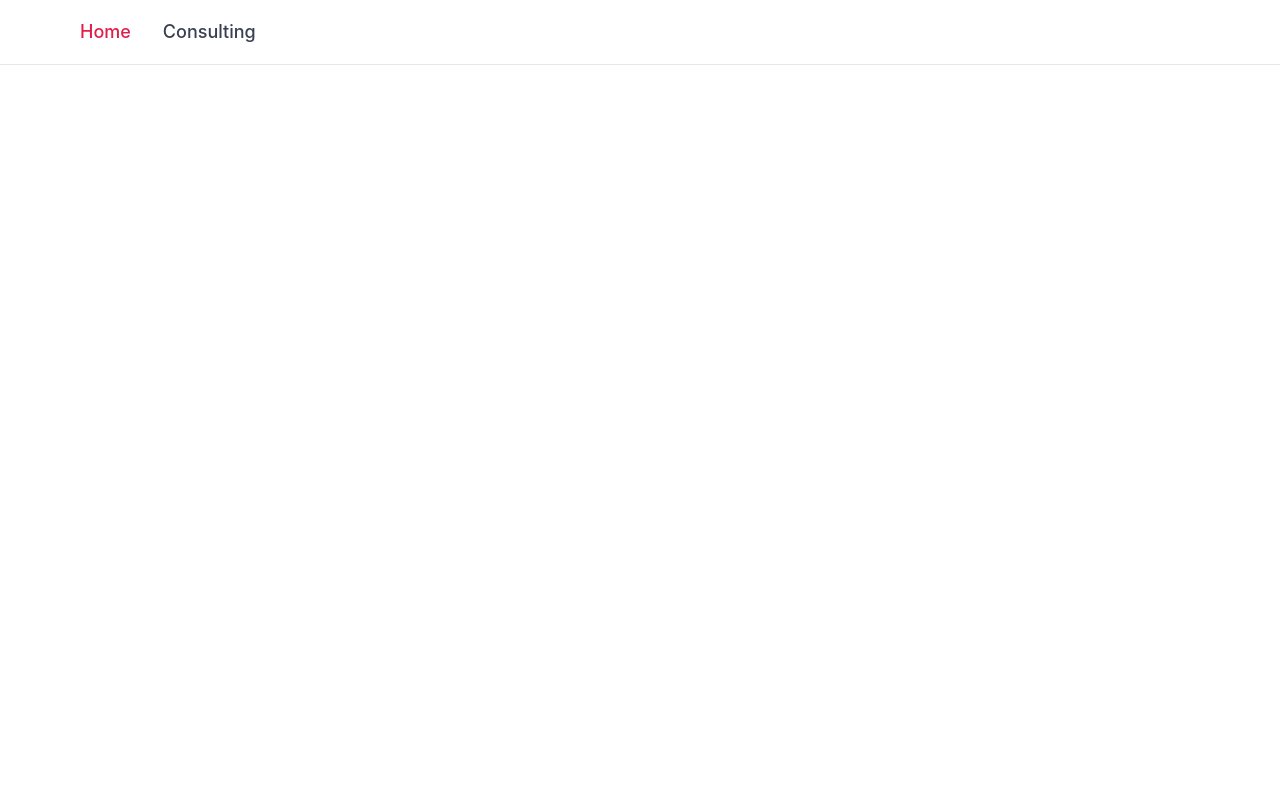
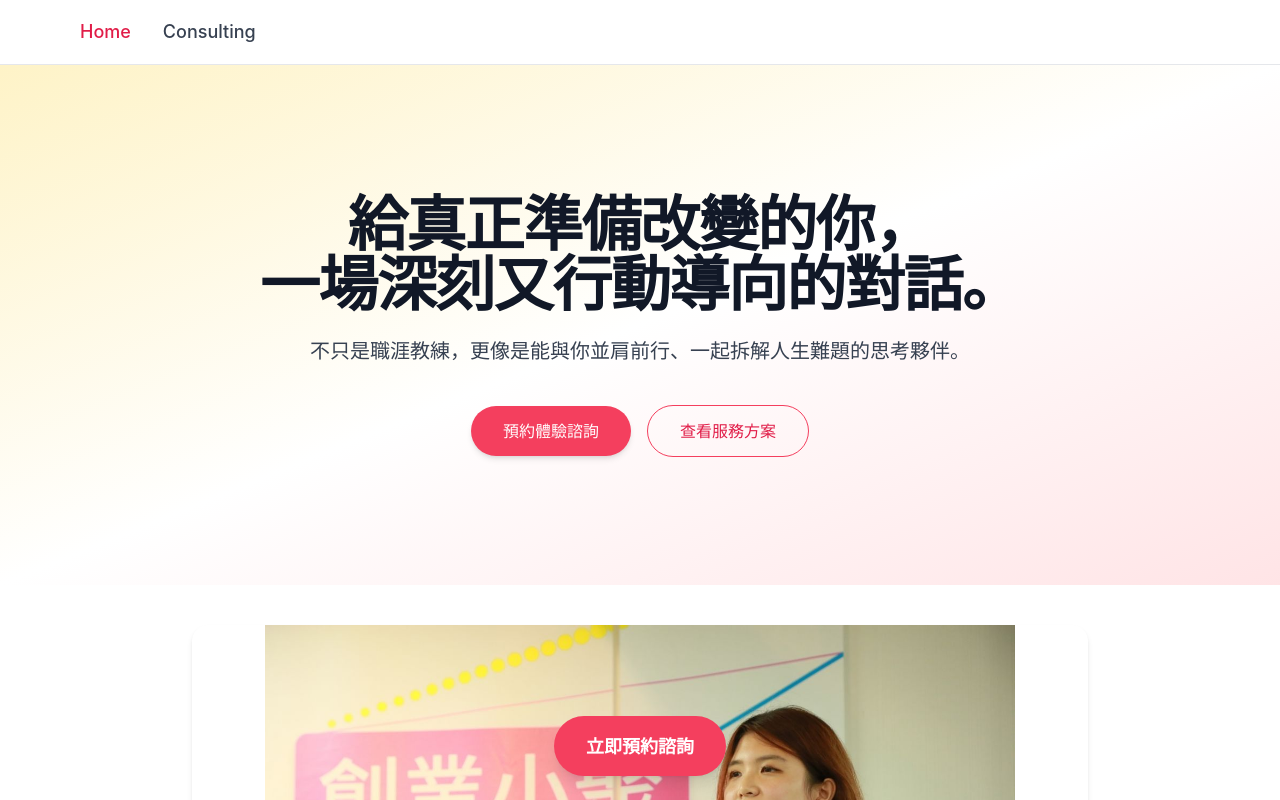
Before and after one commit to jocelinho/website, a React (Vite) app: page / in a window 1280 px wide. Shown: the top 800 px of the page. Built offline with nearby package versions, Linux system fonts and the light colour scheme.

Commit message:
Set consulting page as main home page, move old homepage to /home

```diff
--- a/src/App.jsx
+++ b/src/App.jsx
@@ -10,8 +10,8 @@ function App() {
       <div className="App">
         <Navigation />
         <Routes>
-          <Route path="/" element={<Homepage />} />
-          <Route path="/consulting" element={<ConsultingHomepage />} />
+          <Route path="/" element={<ConsultingHomepage />} />
+          <Route path="/home" element={<Homepage />} />
         </Routes>
       </div>
     </Router>
```
